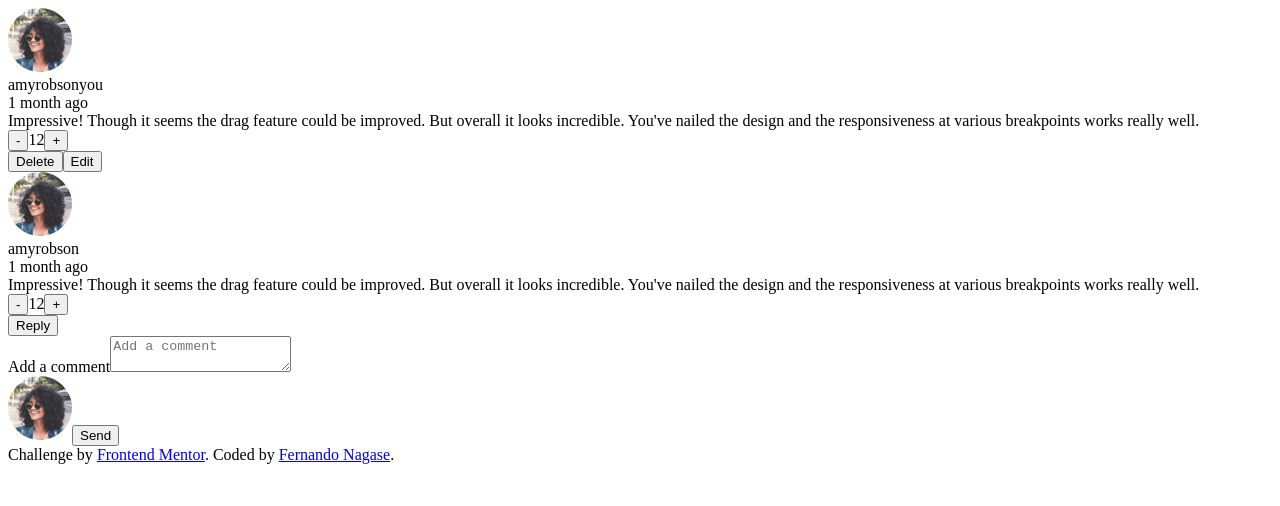
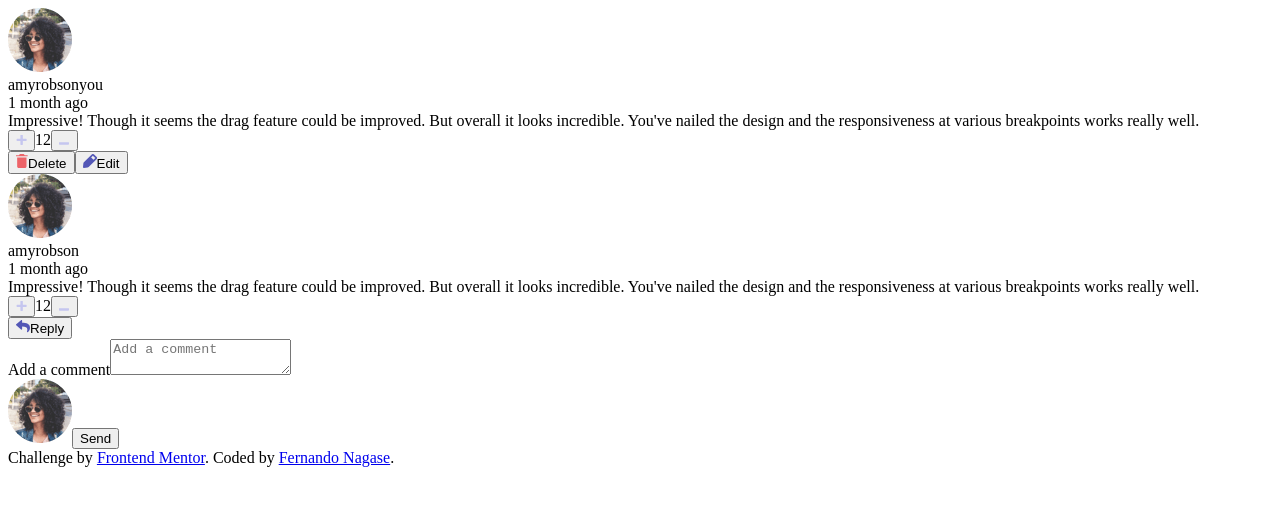
Before and after one commit to fernandonagase/nextjs-comments-component, a Next.js app: page / in a window 1280 px wide. Shown: the top 506 px of the page. Built offline with nearby package versions, Linux system fonts and the light colour scheme.

Commit message:
add icon button component

```diff
--- a/components/CommentCard/comment-action.tsx
+++ b/components/CommentCard/comment-action.tsx
@@ -1,3 +1,4 @@
+import IconButton from '../IconButton'
 import ScoreControl from '../ScoreControl'
 
 type CommentActionProps = {
@@ -12,11 +13,17 @@ export default function CommentAction(props: CommentActionProps) {
             <ScoreControl count={score} />
             {isOwnedByUser ? (
                 <div>
-                    <button type="button">Delete</button>
-                    <button type="button">Edit</button>
+                    <IconButton type="button" iconUrl="images/icon-delete.svg">
+                        Delete
+                    </IconButton>
+                    <IconButton type="button" iconUrl="images/icon-edit.svg">
+                        Edit
+                    </IconButton>
                 </div>
             ) : (
-                <button type="button">Reply</button>
+                <IconButton type="button" iconUrl="images/icon-reply.svg">
+                    Reply
+                </IconButton>
             )}
         </div>
     )
--- /dev/null
+++ b/components/IconButton/index.tsx
@@ -0,0 +1,15 @@
+import { ComponentPropsWithoutRef } from 'react'
+
+type IconButtonProps = ComponentPropsWithoutRef<'button'> & {
+    iconUrl: string
+}
+
+export default function IconButton(props: IconButtonProps) {
+    const { children, iconUrl, ...rest } = props
+    return (
+        <button {...rest}>
+            <img src={iconUrl} alt="" />
+            {children}
+        </button>
+    )
+}
--- a/components/ScoreControl/index.tsx
+++ b/components/ScoreControl/index.tsx
@@ -6,11 +6,11 @@ export default function ScoreControl(props: ScoreControlProps) {
     return (
         <div>
             <button type="button" aria-label="Acrescentar 1">
-                -
+                <img src="images/icon-plus.svg" alt="" />
             </button>
             <span>{props.count}</span>
             <button type="button" aria-label="Diminuir 1">
-                +
+                <img src="images/icon-minus.svg" alt="" />
             </button>
         </div>
     )
```
